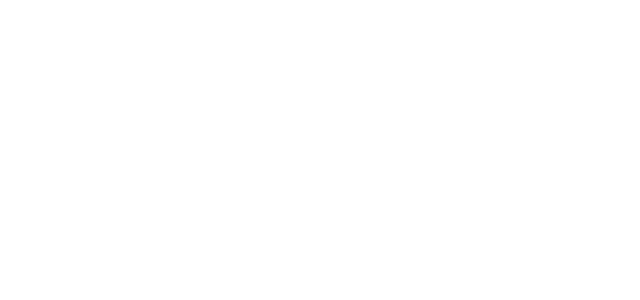
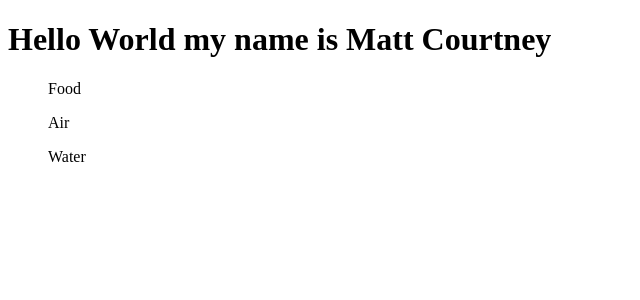
Before and after one commit to sharkattack182/react-review, a React (Create React App) app: page / in a window 1280 px wide. Shown: the top 300 px of the page, without its empty margins (0-640 px from the left). Built offline with nearby package versions, Linux system fonts and the light colour scheme.

Commit message:
finsished the next activity

```diff
--- a/src/components/HelloDiv.js
+++ b/src/components/HelloDiv.js
@@ -1,5 +1,15 @@
+import React from "react";
+
 function HelloDiv() {
-  return null;
+  return (
+    <div className="container">
+      <h1>Hello World my name is Matt Courtney</h1>
+    <ul className="li">Food</ul>
+    <ul className="li">Air</ul>
+    <ul className="li">Water</ul>
+    </div>
+  )
+
 }
 
 export default HelloDiv;
```
